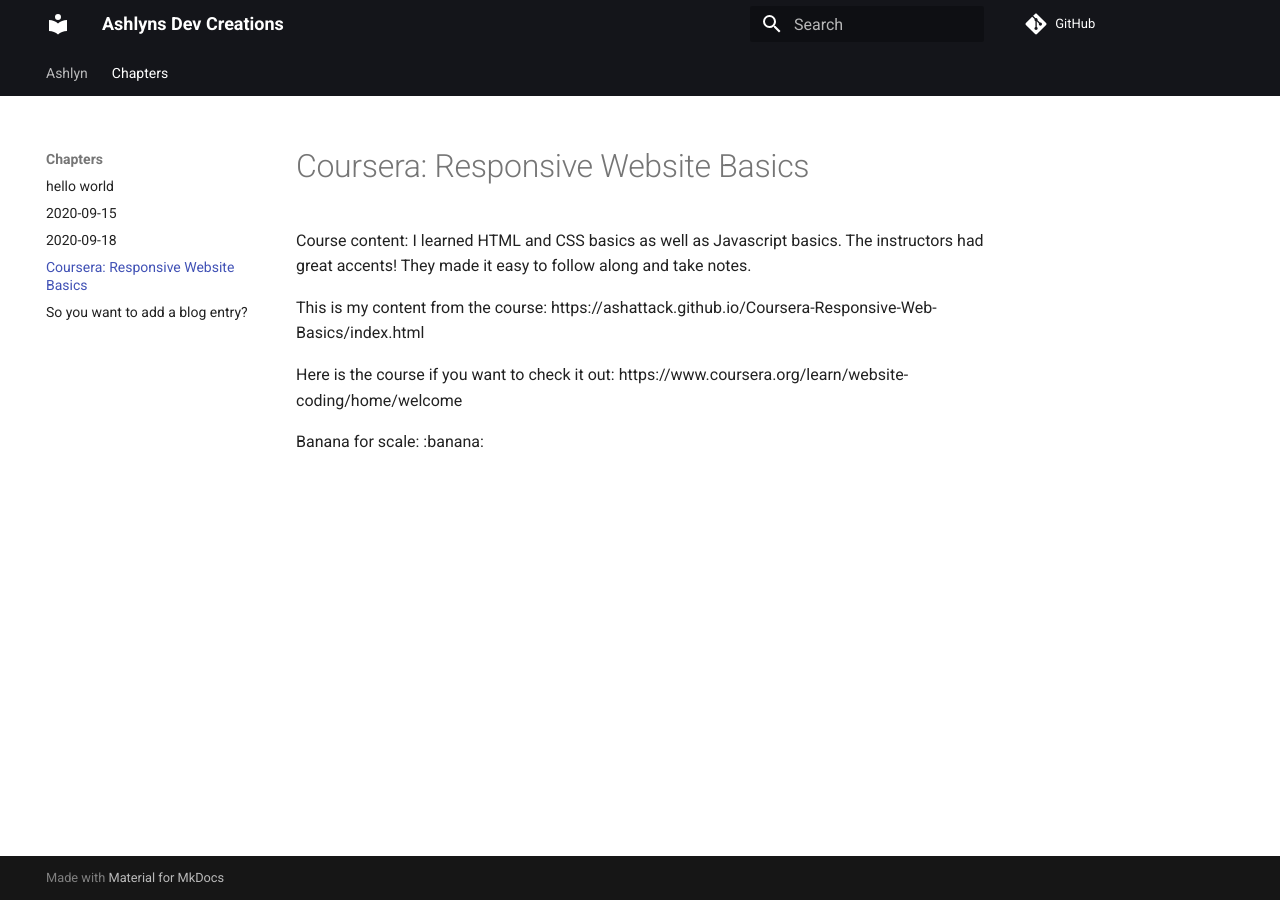
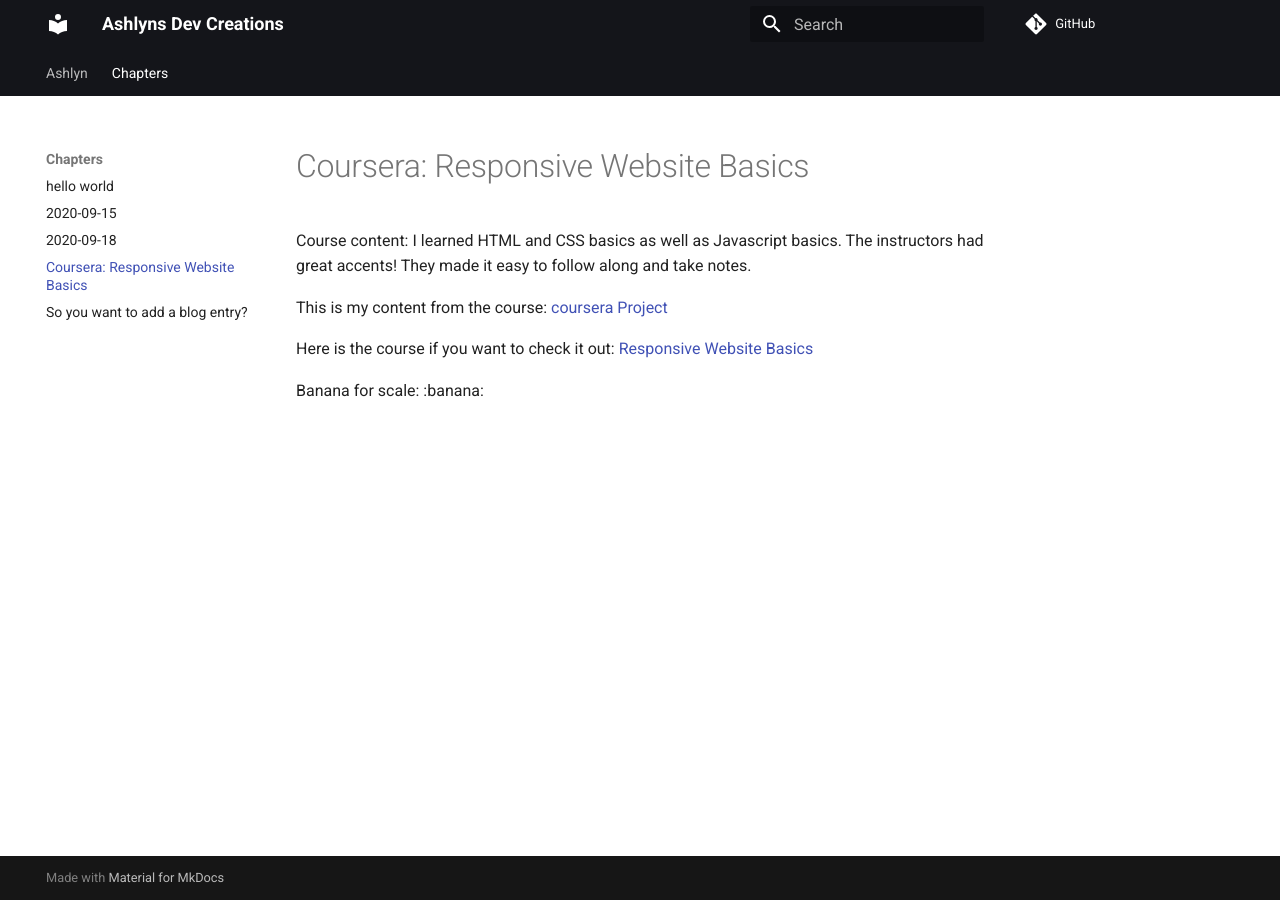
Before and after one commit to ashattack/ashattack.github.io, an MkDocs documentation site: the page built from docs/chapters/2020-09-27.md, in a window 1280 px wide. Built offline with MkDocs 1.6.1 and Material for MkDocs 9.7.7, drawn with Linux system fonts in a browser that asks for light colours; comment, search, counter and statistics services are not loaded.

Commit message:
Update 2020-09-27.md

```diff
--- a/docs/chapters/2020-09-27.md
+++ b/docs/chapters/2020-09-27.md
@@ -4,10 +4,10 @@
 The instructors had great accents! They made it easy to follow along and take notes.
 
 This is my content from the course:
-https://ashattack.github.io/Coursera-Responsive-Web-Basics/index.html
+[coursera Project](https://ashattack.github.io/Coursera-Responsive-Web-Basics/index.html)
 
 Here is the course if you want to check it out:
-https://www.coursera.org/learn/website-coding/home/welcome
+[Responsive Website Basics](https://www.coursera.org/learn/website-coding/home/welcome)
 
 Banana for scale:
 :banana:
```
